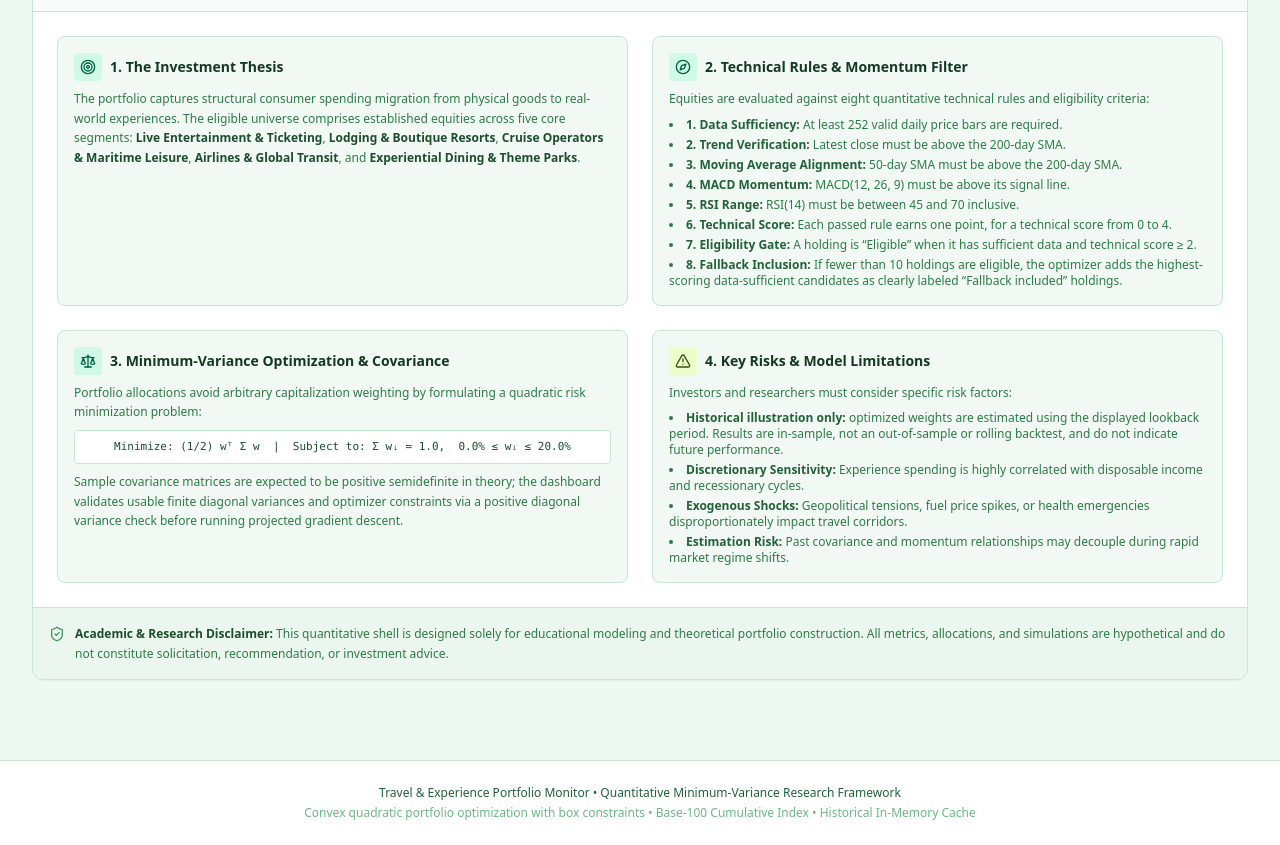
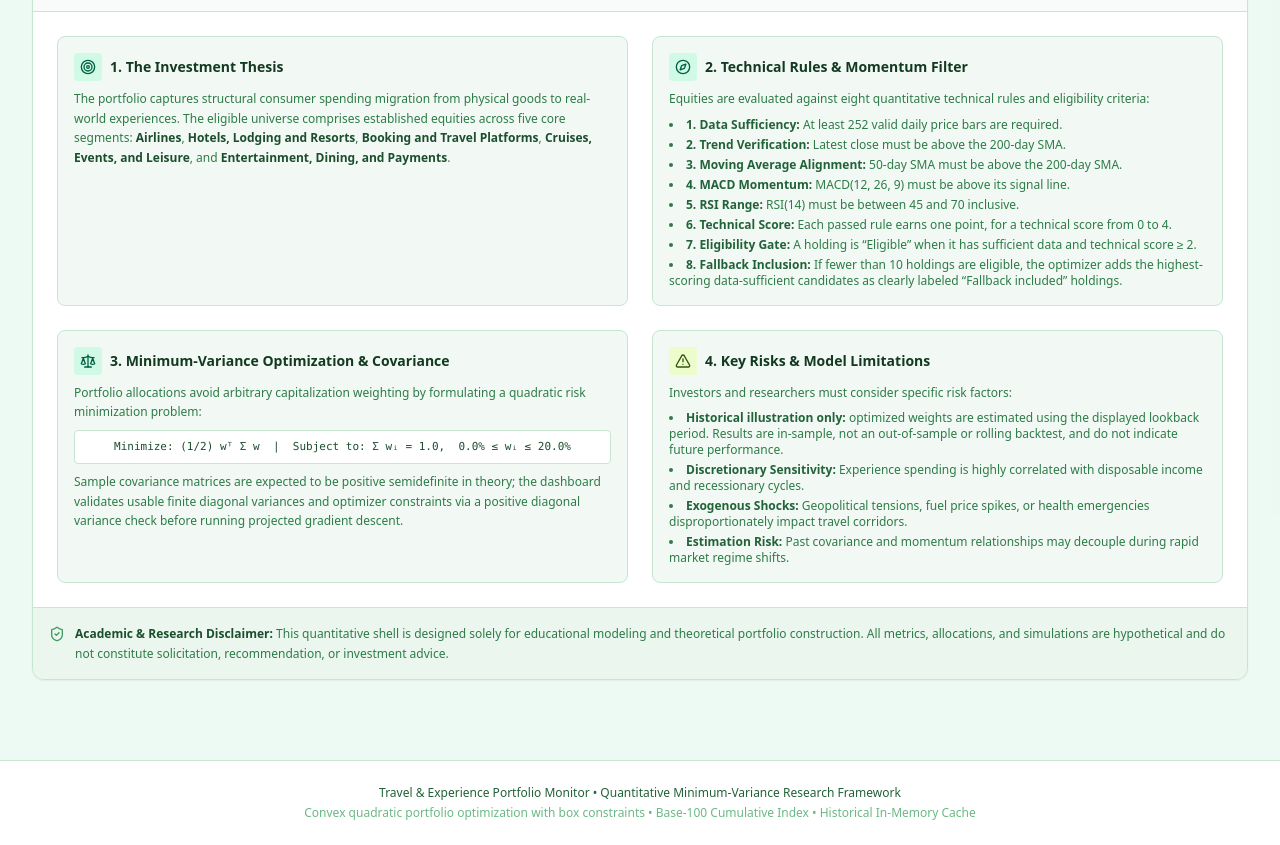
Before and after one commit to LidiaS88/Experience-Economy-Momentum-Portfolio, a React (Vite) app: page / in a window 1280 px wide. Shown: the part 7360-8205 px from the top of the page. Built offline with nearby package versions, Linux system fonts and the light colour scheme.

Commit message:
feat: update investment thesis segments
Refine core portfolio segments to better represent the experience economy universe.

```diff
--- a/src/components/MethodologySection.tsx
+++ b/src/components/MethodologySection.tsx
@@ -31,11 +31,11 @@ export const MethodologySection: React.FC = () => {
             <p className="text-xs text-slate-600 leading-relaxed">
               The portfolio captures structural consumer spending migration from physical goods to real-world experiences.
               The eligible universe comprises established equities across five core segments:
-              <strong className="text-slate-800"> Live Entertainment &amp; Ticketing</strong>,
-              <strong className="text-slate-800"> Lodging &amp; Boutique Resorts</strong>,
-              <strong className="text-slate-800"> Cruise Operators &amp; Maritime Leisure</strong>,
-              <strong className="text-slate-800"> Airlines &amp; Global Transit</strong>, and
-              <strong className="text-slate-800"> Experiential Dining &amp; Theme Parks</strong>.
+              <strong className="text-slate-800"> Airlines</strong>,
+              <strong className="text-slate-800"> Hotels, Lodging and Resorts</strong>,
+              <strong className="text-slate-800"> Booking and Travel Platforms</strong>,
+              <strong className="text-slate-800"> Cruises, Events, and Leisure</strong>, and
+              <strong className="text-slate-800"> Entertainment, Dining, and Payments</strong>.
             </p>
           </div>
 
```
